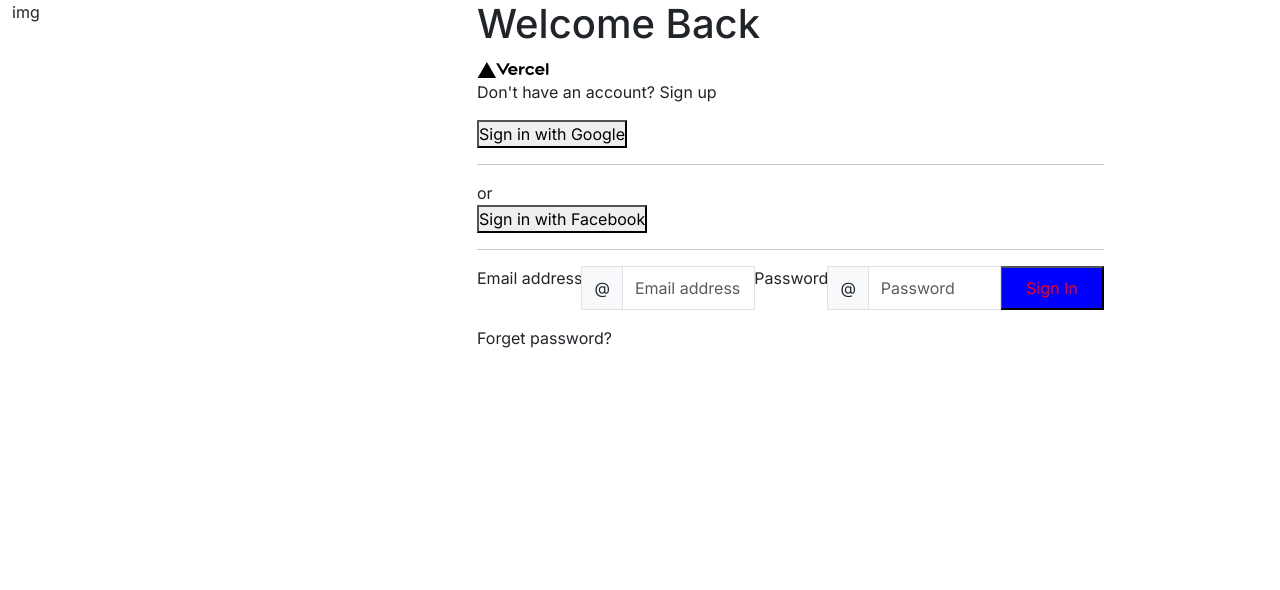
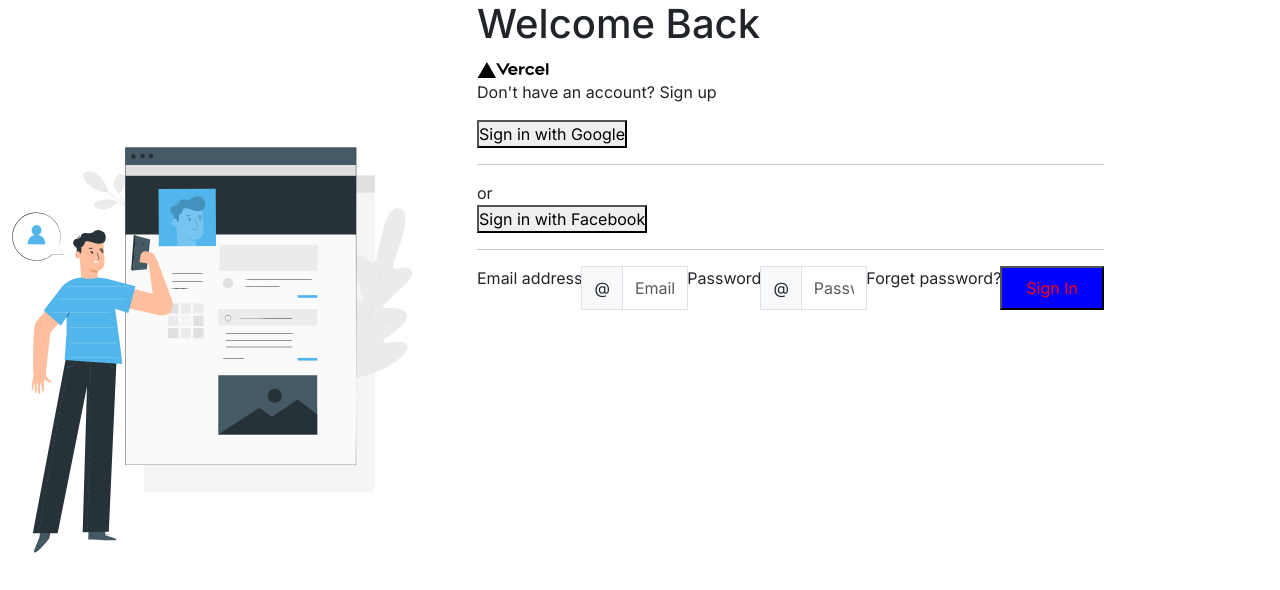
Before and after one commit to jaybamk/my-app-forked, a Next.js app: page /auth/signin in a window 1280 px wide. Shown: the top 590 px of the page. Built offline with nearby package versions, Linux system fonts and the light colour scheme.

Commit message:
added signin svg

```diff
--- a/app/auth/signin/page.tsx
+++ b/app/auth/signin/page.tsx
@@ -9,7 +9,9 @@ export default function SignIn(){
     return(
     <>
     <div className="row container">
-    <div className="d-none d-md-block col-md-5">img</div>
+    <div className="d-none d-md-block col-md-5">
+        <Image src="/signin-img.svg" alt="signin image" width={400} height={700}/>
+    </div>
     <div className="col-xs-12 col-md-7">
         <div>
             <div>
@@ -45,11 +47,12 @@ export default function SignIn(){
                     <label htmlFor="Password">Password</label>
                     <span className="input-group-text" id="basic-addon1">@</span>
                     <input type="password" className="form-control" id="Password" placeholder="Password" aria-label="Password" required/>
+                    <Link href={routes.auth.password.index}>Forget password?</Link>
                     <div>
                         <Button word="Sign In"/>
                     </div>
                 </div>
-            <Link href={routes.auth.password.index}>Forget password?</Link>
+
             </form>
         </div>
         </div>
```
Also changed, not shown: public/signin-img.svg (added).
